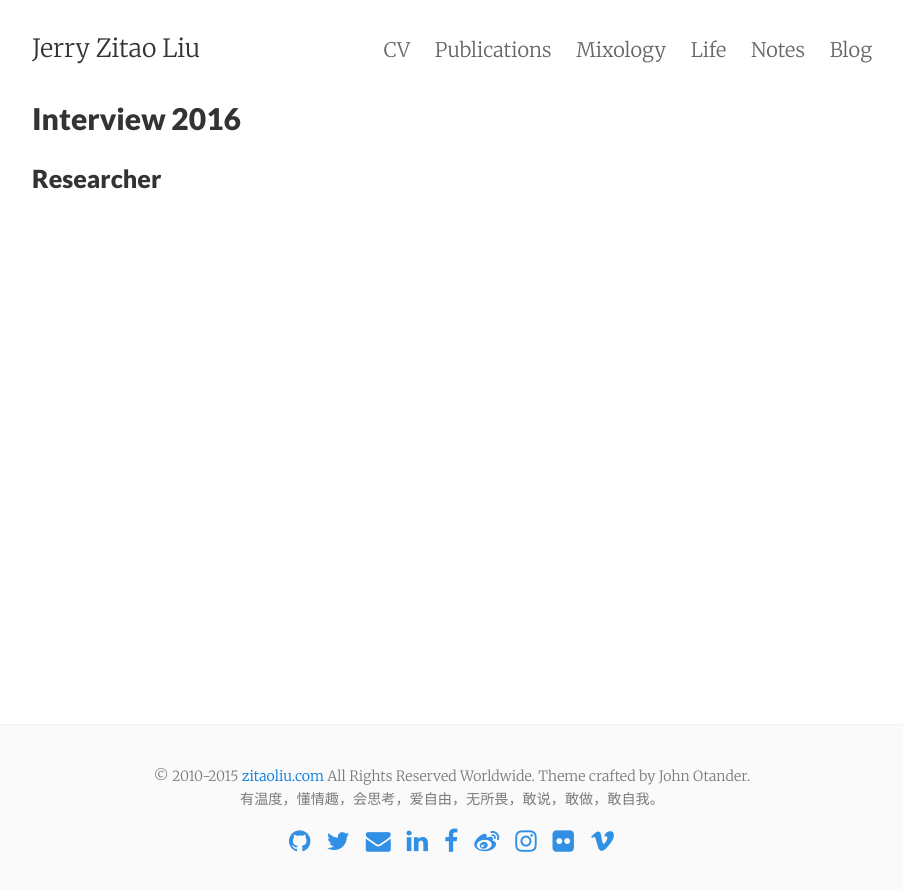
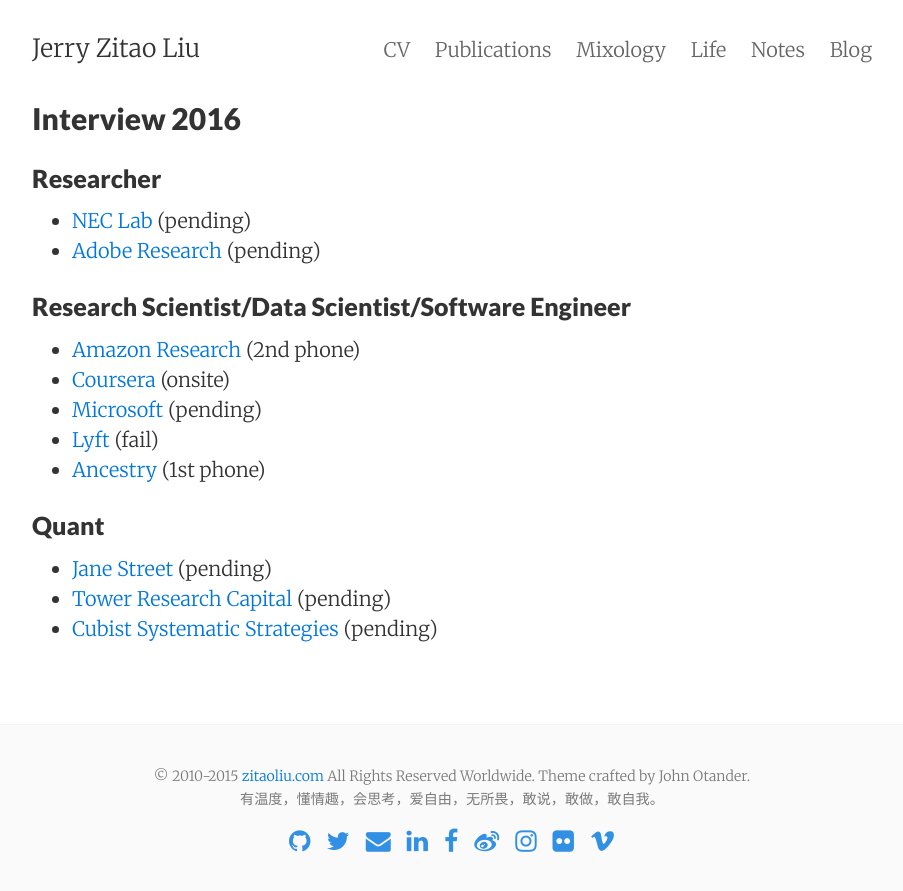
Before and after one commit to zitaoliu/zitaoliu.github.io, a Jekyll site: the page built from interview.md, in a window 1280 px wide. Shown: the top 891 px of the page, without its empty margins (188-1091 px from the left). Built offline with Jekyll 4.4.1, drawn with Linux system fonts in a browser that asks for light colours; nearby versions of some CDN libraries.

Commit message:
edits on interivew.md
edits on interivew.md

```diff
--- a/_config.yml
+++ b/_config.yml
@@ -60,6 +60,7 @@
 redcarpet:
   extensions: ['smart', 'tables', 'with_toc_data']
 permalink:    pretty
+relative_permalinks: false
 paginate:     8
 paginate_path: "/blog/page:num/"
 sass:
--- a/interview.md
+++ b/interview.md
@@ -6,3 +6,22 @@
 ## Interview 2016
 
 ### Researcher
+
+* [NEC Lab]({% post_url 2016-01-25-interivew-nec-lab %}) (pending)
+* [Adobe Research]({% post_url 2016-01-29-interivew-adobe-research %}) (pending)
+
+
+### Research Scientist/Data Scientist/Software Engineer
+
+* [Amazon Research]({% post_url 2016-01-13-interivew-amazon-research %}) (2nd phone)
+* [Coursera]({% post_url 2016-01-25-interivew-coursera %}) (onsite)
+* [Microsoft]({% post_url 2016-01-27-interivew-microsoft %}) (pending)
+* [Lyft]({% post_url 2016-01-16-interivew-lyft %}) (fail)
+* [Ancestry]({% post_url 2016-01-26-interivew-ancestry %}) (1st phone)
+
+
+### Quant
+
+* [Jane Street]({% post_url 2016-02-03-interivew-jane-street %}) (pending)
+* [Tower Research Capital]({% post_url 2016-02-03-interivew-tower-research %}) (pending)
+* [Cubist Systematic Strategies]({% post_url 2016-02-03-interivew-cubist %}) (pending)
```
